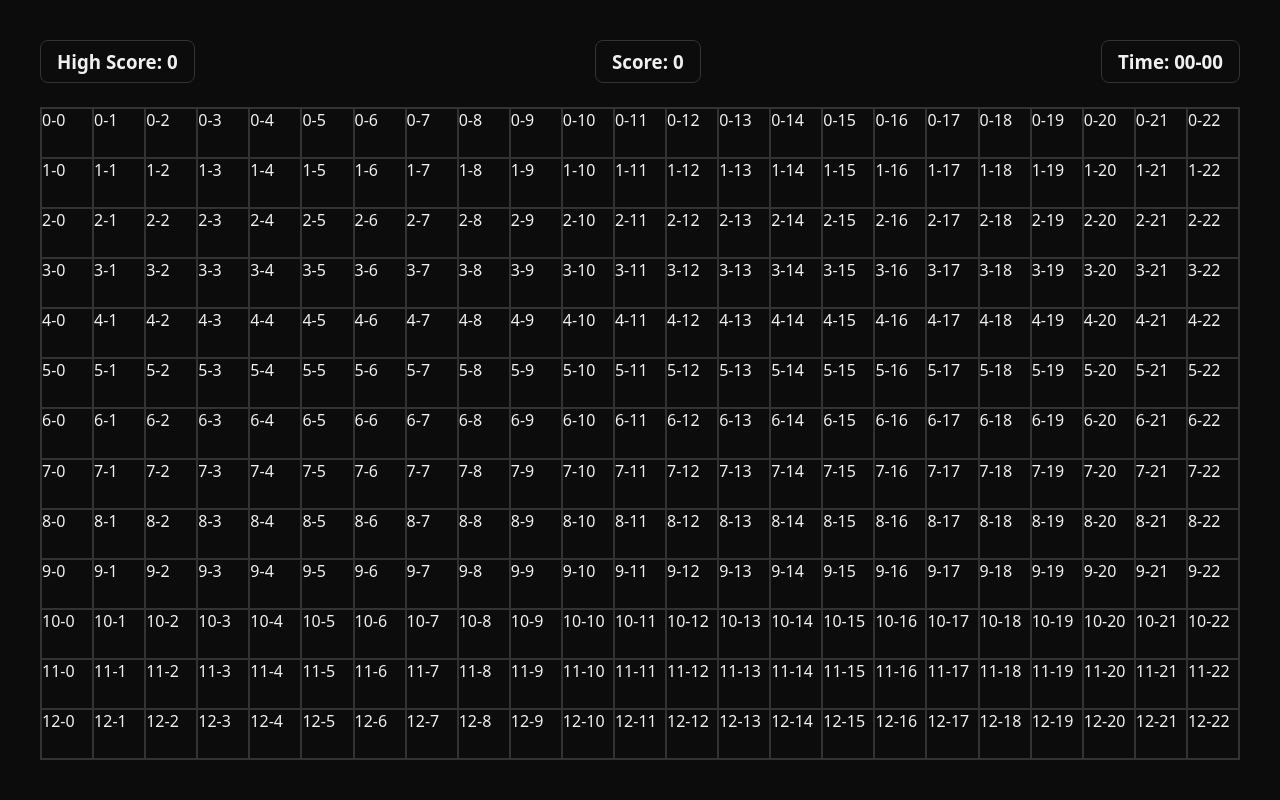
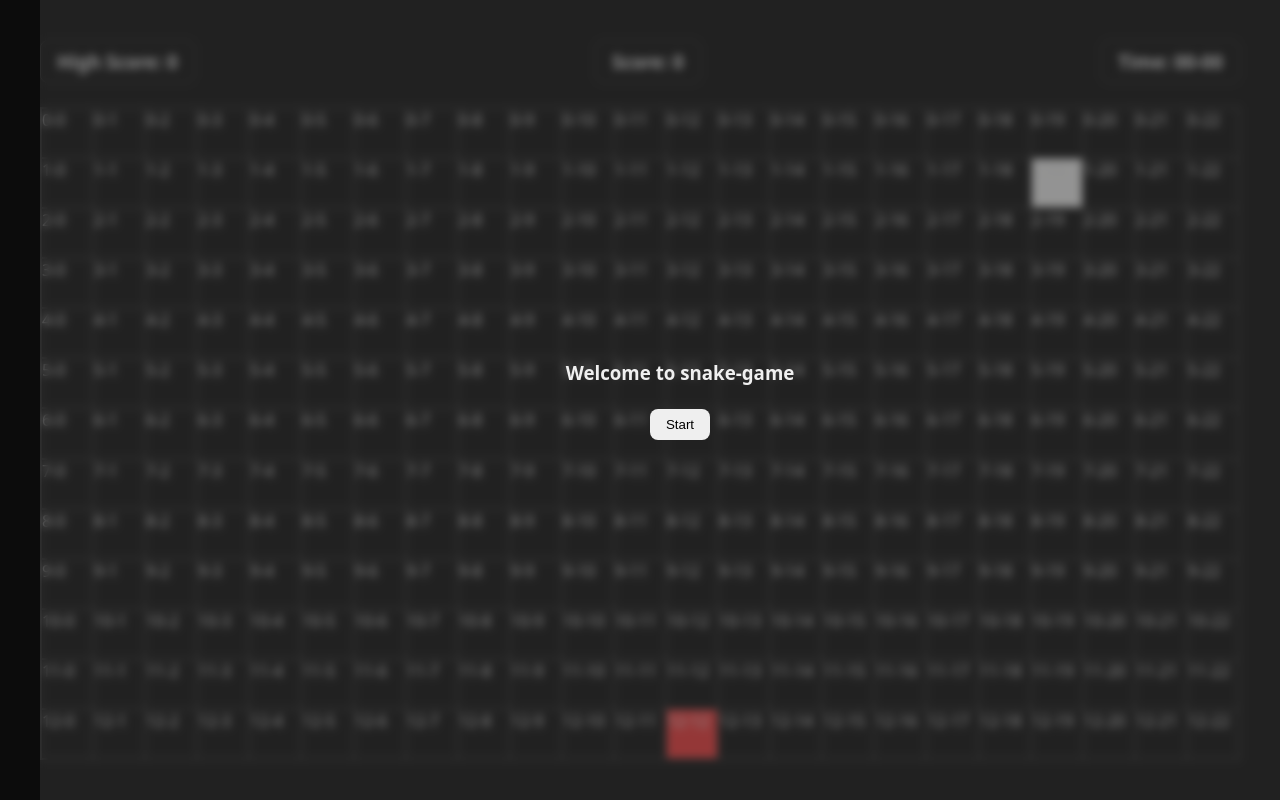
Before and after one commit to adarshhyadavv/snake-game, a plain HTML site: page index.html in a window 1280 px wide. Drawn offline with Linux system fonts and the light colour scheme.

Commit message:
Added snake movement

```diff
--- a/index.html
+++ b/index.html
@@ -9,6 +9,8 @@
 <body>
     <main>
         <section>
+
+
             <!-- Infos -->
             <div class="infos">
                 <div class="info">
@@ -30,8 +32,17 @@
 
 
             <!-- Board -->
-            <div class="board">
+            <div class="board"></div>
+
+            <!-- pop-up -->
+            <div class="modal">
+                <div class="start-game">
+                    <h3>Welcome to snake-game</h3>
+                    <button class = "btn btn-start">Start</button>
+                </div>
             </div>
+
+
         </section>
     </main>
     <script src="script.js"></script>
--- a/script.js
+++ b/script.js
@@ -10,11 +10,13 @@ const blocks = [];
 
 const snake = [{
     x : 1,y : 3
-},{
-    x : 1,y : 4
-},{
-    x : 1,y : 5
 }]
+
+let intervalId = null;
+
+let food = {x : Math.floor(Math.random() * rows), y : Math.floor(Math.random() * cols)};
+
+let direction = "right";
 
 for(let row = 0 ; row < rows ; row++) {
     for(let col = 0 ; col < cols ; col++) {
@@ -27,9 +29,57 @@ for(let row = 0 ; row < rows ; row++) {
 }
 
 function render() {
+    let head = null;
+
+    blocks[`${food.x}-${food.y}`].classList.add("food");
+
+    if(direction === "left") {
+        head = {x : snake[0].x , y : snake[0].y - 1};
+    }else if(direction === "right") {
+        head = {x : snake[0].x , y : snake[0].y + 1};
+    }else if(direction === "down") {
+        head = {x : snake[0].x + 1 , y : snake[0].y};
+    }else if(direction === "up") {
+        head = {x : snake[0].x - 1 , y : snake[0].y};
+    }
+
+    if(head.x < 0 || head.x >= rows || head.y < 0 || head.y >= cols) {
+        alert("Game Over");
+        clearInterval(intervalId);
+    }
+
+    if(head.x == food.x && head.y == food.y) {
+        blocks[`${food.x}-${food.y}`].classList.remove("food");
+        food = {x : Math.floor(Math.random() * rows), y : Math.floor(Math.random() * cols)};
+        blocks[`${food.x}-${food.y}`].classList.add("food");
+
+        snake.unshift(head);
+    }
+
+    snake.forEach(segment => {
+        blocks[`${segment.x}-${segment.y}`].classList.remove("fill");
+    })
+
+    snake.unshift(head);
+    snake.pop();
 
     snake.forEach(segment => {
         blocks[`${segment.x}-${segment.y}`].classList.add("fill");
     })
+}
 
-}
+intervalId = setInterval(() => {
+    render();
+},300)
+
+addEventListener("keydown",(evt)=> {
+    if(evt.key == "ArrowUp"){
+        direction = "up";
+    }else if(evt.key == "ArrowDown") {
+        direction = "down";
+    }else if(evt.key == "ArrowRight") {
+        direction = "right";
+    }else if(evt.key == "ArrowLeft") {
+        direction = "left";
+    }
+})
--- a/style.css
+++ b/style.css
@@ -14,6 +14,7 @@ html,body {
     /* backGround color */
     --bg-primary-color : #0c0c0c;
     --bg-fill-color : #fdfdfc;
+    --bg-food-color : #ff3b3b;
 
     /* text Color */
     --text-primary-color : #f0f0f0;
@@ -49,6 +50,16 @@ main,section {
     height: 100%;
     width: 100%;
 }
+
+
+.btn {
+    padding: var(--space-sm) var(--space-md);
+    border: none;
+    border-radius: var(--border-radius-sm);
+    cursor: pointer;
+    transition: all 0.3s ease;
+}
+
 
 section {
     padding: var(--space-2xl);
@@ -87,3 +98,27 @@ section .infos {
 .fill {
     background-color: var(--bg-fill-color);
 }
+
+.food {
+    background-color: var(--bg-food-color);
+}
+
+.modal {
+    height: 100vh;
+    width: 100vw;
+    position: fixed;
+    top: 0;
+    background-color: #35353587;
+    backdrop-filter: blur(4px);
+    display: flex;
+    justify-content: center;
+    align-items: center;
+}
+
+
+.modal .start-game {
+    display: flex;
+    flex-direction: column;
+    align-items: center;
+    gap: var(--space-lg);
+}
```
